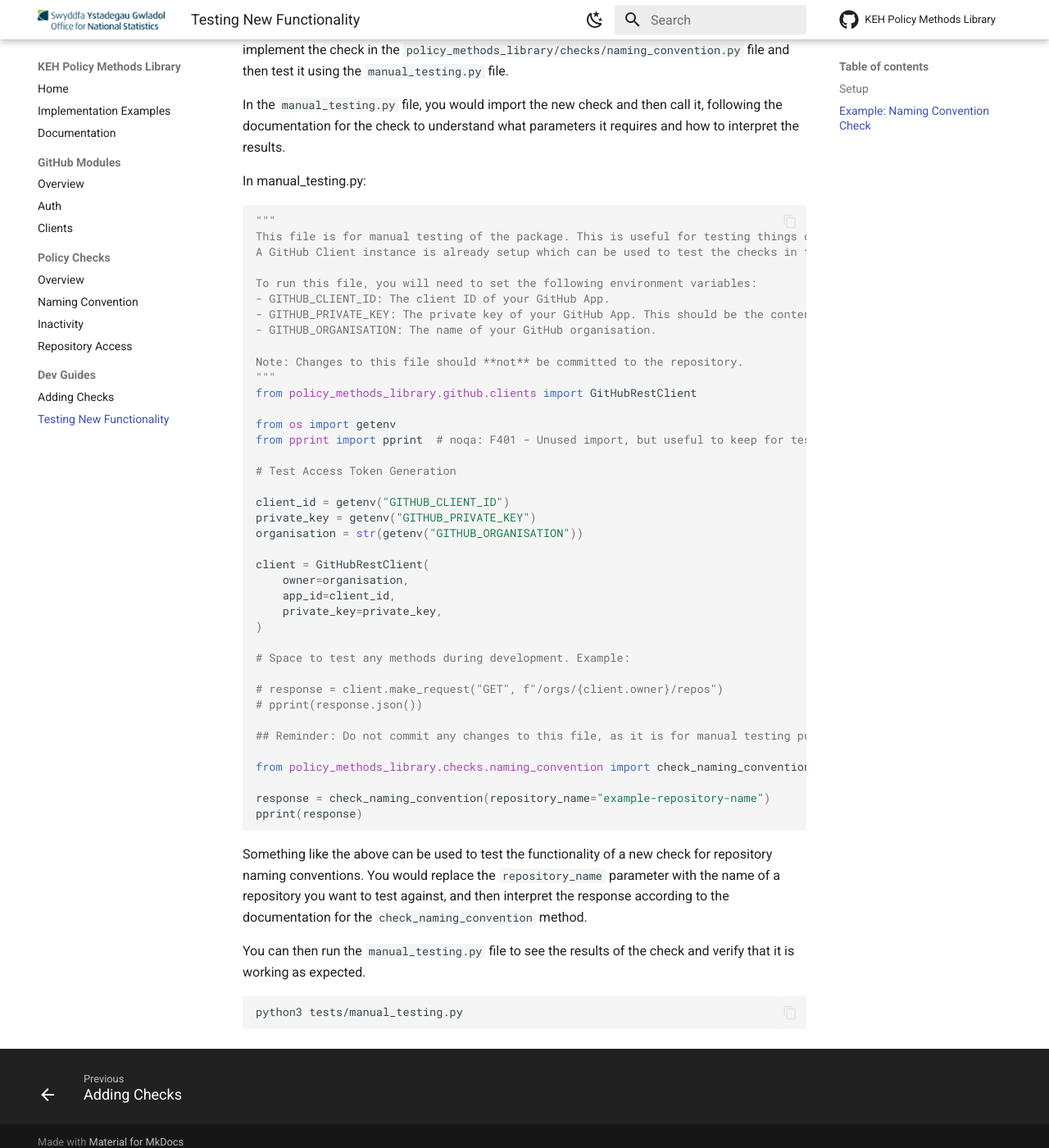
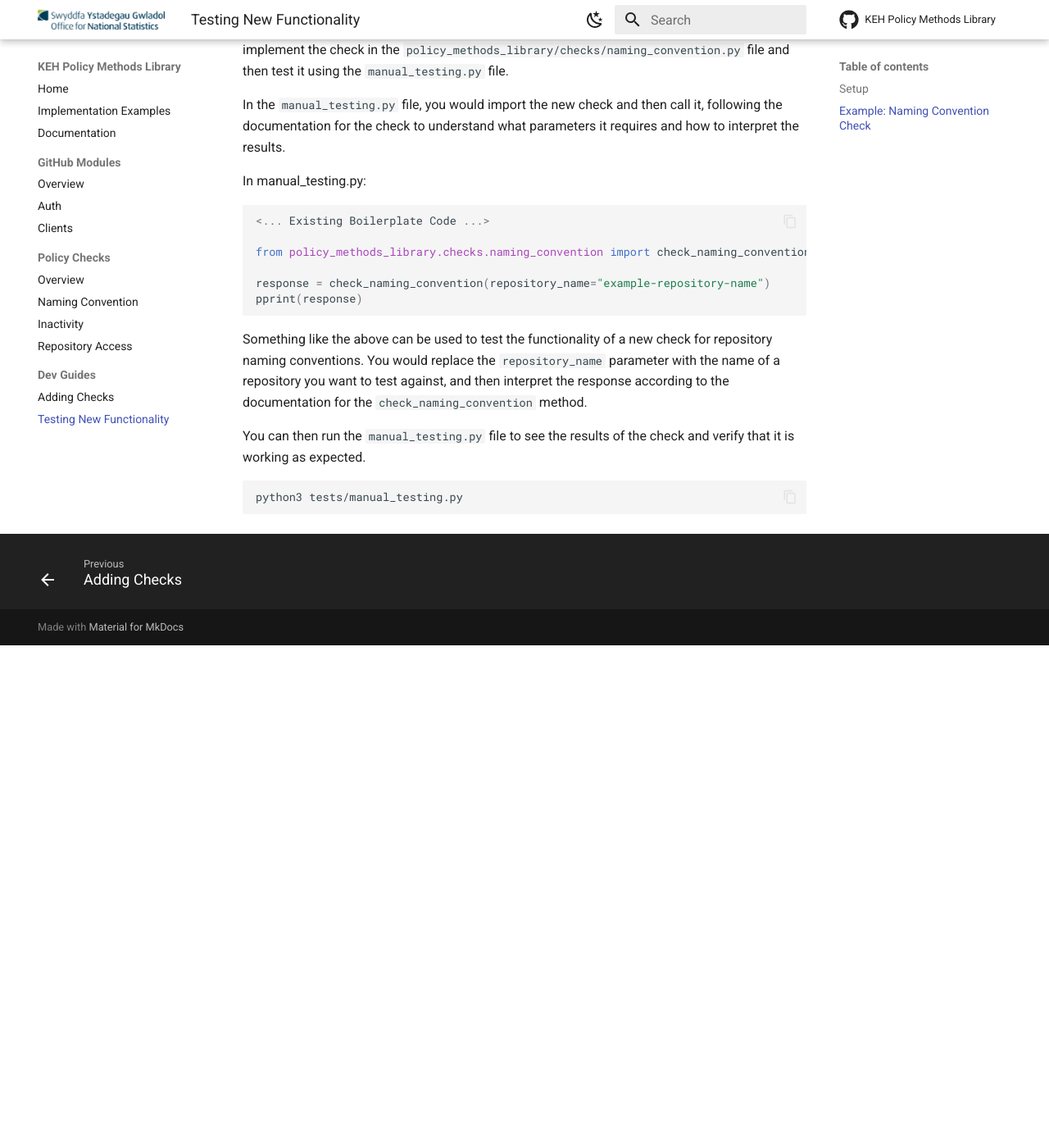
Before and after one commit to ONS-Innovation/keh-policy-methods-library, an MkDocs documentation site: the page built from docs/dev_guides/testing_new_functionality.md, in a window 1280 px wide and 1400 px high, scrolled down 699 px. Shown: the whole window at 82% size. Built offline with MkDocs 1.6.1 and Material for MkDocs 9.7.7, drawn with Linux system fonts in a browser that asks for light colours; comment, search, counter and statistics services are not loaded; after the commit the page ends 1486 px from its top, so only the background shows below that.

Commit message:
docs(dev guide): remove code extract from manual testing guide

````diff
--- a/docs/dev_guides/testing_new_functionality.md
+++ b/docs/dev_guides/testing_new_functionality.md
@@ -23,40 +23,7 @@ In the `manual_testing.py` file, you would import the new check and then call it
 In manual_testing.py:
 
 ```python
-"""
-This file is for manual testing of the package. This is useful for testing things during development.
-A GitHub Client instance is already setup which can be used to test the checks in the policy_methods_library.
-
-To run this file, you will need to set the following environment variables:
-- GITHUB_CLIENT_ID: The client ID of your GitHub App.
-- GITHUB_PRIVATE_KEY: The private key of your GitHub App. This should be the contents of the private key file, not the file path.
-- GITHUB_ORGANISATION: The name of your GitHub organisation.
-
-Note: Changes to this file should **not** be committed to the repository.
-"""
-from policy_methods_library.github.clients import GitHubRestClient
-
-from os import getenv
-from pprint import pprint  # noqa: F401 - Unused import, but useful to keep for testing purposes.
-
-# Test Access Token Generation
-
-client_id = getenv("GITHUB_CLIENT_ID")
-private_key = getenv("GITHUB_PRIVATE_KEY")
-organisation = str(getenv("GITHUB_ORGANISATION"))
-
-client = GitHubRestClient(
-    owner=organisation,
-    app_id=client_id,
-    private_key=private_key,
-)
-
-# Space to test any methods during development. Example:
-
-# response = client.make_request("GET", f"/orgs/{client.owner}/repos")
-# pprint(response.json())
-
-## Reminder: Do not commit any changes to this file, as it is for manual testing purposes only.
+<... Existing Boilerplate Code ...>
 
 from policy_methods_library.checks.naming_convention import check_naming_convention
 
````
